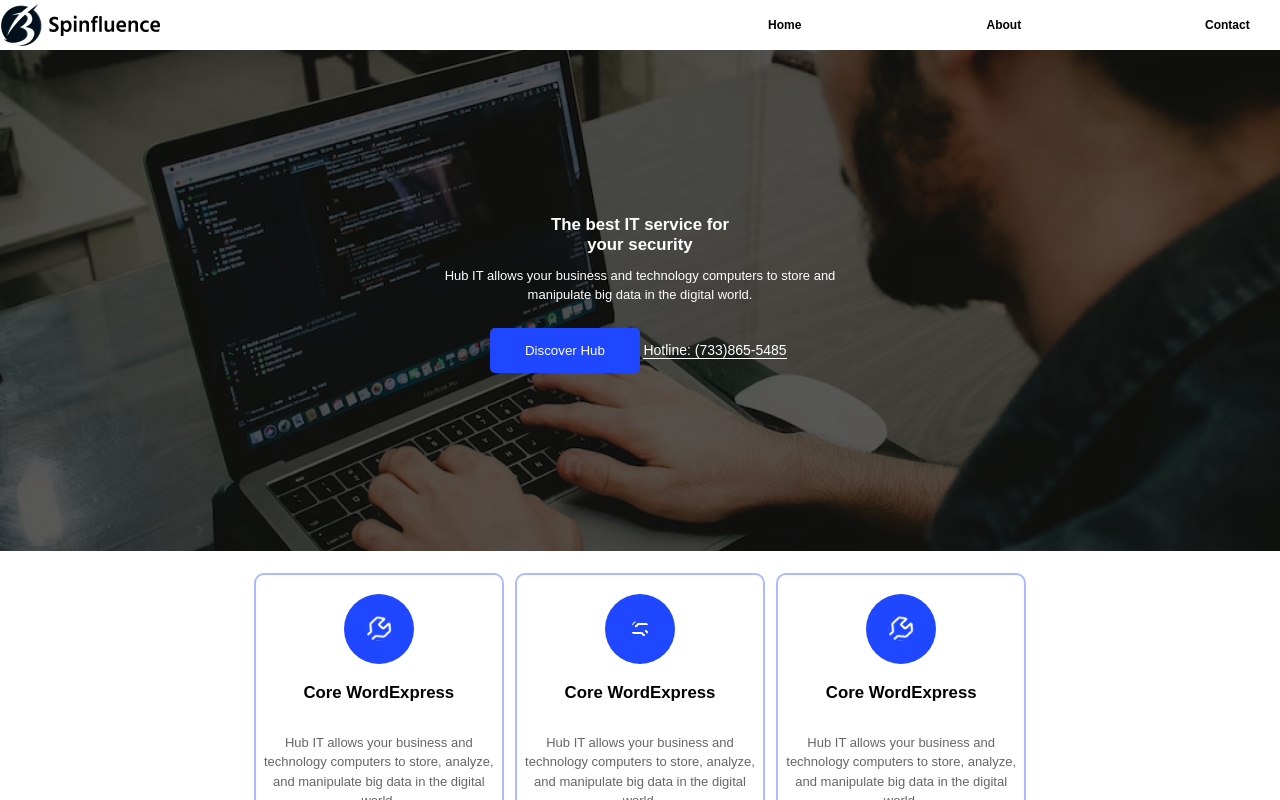
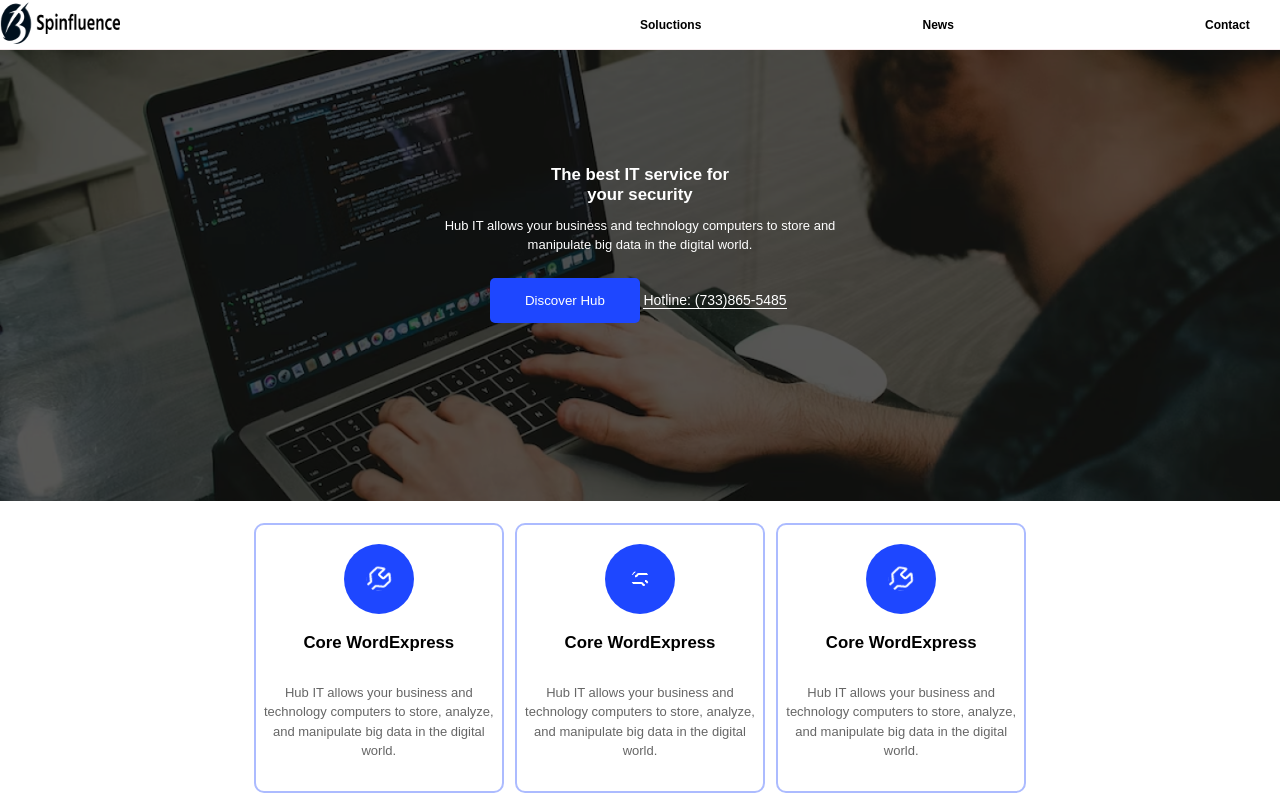
Before and after one commit to jvmartinsdaSilva/it_page, a Next.js app: page / in a window 1280 px wide. Shown: the top 800 px of the page. Built offline with nearby package versions, Linux system fonts and the light colour scheme; a web font is replaced by a local one.

Commit message:
Config header navegation

```diff
--- a/src/Themes/Global.ts
+++ b/src/Themes/Global.ts
@@ -7,6 +7,11 @@ export const GlobalStyle = createGlobalStyle`
         box-sizing: border-box;
     }
 
+    html{
+        scroll-behavior: smooth;
+        scroll-padding-top: 3.5em;
+    }
+
     body{
         background: ${props => props.theme.Colors.White};
         font-family: sans-serif;
--- a/src/components/CompanySection/index.tsx
+++ b/src/components/CompanySection/index.tsx
@@ -9,7 +9,7 @@ import { Theme } from "@/Themes/Theme"
 
 export const CompanySection = () => {
     return(
-        <S.Container>
+        <S.Container id="soluctions">
             <S.ImgContainer>
                 <Image
                 src="/company/image1.png"
--- a/src/components/ContactSection/index.tsx
+++ b/src/components/ContactSection/index.tsx
@@ -7,10 +7,10 @@ import { ButtonPill } from "../Buttons/Pill"
 
 export const ContactContainer = () => {
     return (
-        <S.Container>
+            <S.Container id="contact">
                 <S.Modal>
                     <S.TextContainer>
-                    <SubTitle color={Theme.Colors.white} size="1em">
+                        <SubTitle color={Theme.Colors.white} size="1em" >
                             Ready to get started? <br />
                             Get your Finance out of the way
                         </SubTitle>
--- a/src/components/Header/index.tsx
+++ b/src/components/Header/index.tsx
@@ -4,9 +4,12 @@ import * as S from "./style"
 
 
 export const Header = () => {
-    return(
+    return (
         <S.HeaderContainer>
-            <LogoSpinfluence />
+            <a href="#home">
+                <LogoSpinfluence />
+
+            </a>
             <Navegation />
         </S.HeaderContainer>
     )
--- a/src/components/Header/style.tsx
+++ b/src/components/Header/style.tsx
@@ -6,4 +6,8 @@ export const HeaderContainer = styled.header`
     height: 50px;
     align-items: center;
     justify-content: space-between;
+    position: fixed;
+    z-index: 3;
+    background: ${props => props.theme.Colors.white};
+    border-bottom: 1px solid ${props => props.theme.Colors.light_white};
 `
--- a/src/components/HomeSection/index.tsx
+++ b/src/components/HomeSection/index.tsx
@@ -8,9 +8,9 @@ import { Theme } from "@/Themes/Theme"
 
 export const HomeSection = () => {
     return(
-        <S.Container>
+        <S.Container id="home">
             <S.Content>
-                <SubTitle color={Theme.Colors.white}>
+                <SubTitle color={Theme.Colors.white} size=".7em">
                     The best IT service for <br/>
                     your security
                 </SubTitle>
--- a/src/components/LogoSpinfluence/index.tsx
+++ b/src/components/LogoSpinfluence/index.tsx
@@ -7,7 +7,7 @@ export const LogoSpinfluence = () => {
     return(
             <Image
             alt="logo"
-            width={160}
+            width={120}
             height={46}
             src="/Logo.png" />
 
--- a/src/components/Navegation/index.tsx
+++ b/src/components/Navegation/index.tsx
@@ -3,9 +3,9 @@ import * as S from "./style"
 export const Navegation = () => {
     return(
         <S.Nav>
-            <S.NavItem>Home</S.NavItem>
-            <S.NavItem>About</S.NavItem>
-            <S.NavItem>Contact</S.NavItem>
+            <S.NavItem href="#soluctions">Soluctions </S.NavItem>
+            <S.NavItem href="#news">News</S.NavItem>
+            <S.NavItem href="#contact">Contact</S.NavItem>
         </S.Nav>
     )
 }
--- a/src/components/Navegation/style.ts
+++ b/src/components/Navegation/style.ts
@@ -3,18 +3,22 @@ import { styled } from "styled-components";
 
 export const Nav = styled.nav`
     display: flex;
-    width: 40%;
+    width: 50%;
     align-items: center;
     justify-content: space-between;
+
 `
-export const NavItem = styled.span`
+export const NavItem = styled.a`
     width: 75px;
     font-size: 12px;
     font-weight: 600;
     color: ${props => props.theme.Colors.black};
     cursor: pointer;
+    text-decoration: none;
 
-
+    a{
+        color: inherit;
+    }
 
     &:hover{
         color: ${props => props.theme.Colors.blue};
--- a/src/components/NewsSections/index.tsx
+++ b/src/components/NewsSections/index.tsx
@@ -6,7 +6,7 @@ import { Theme } from "@/Themes/Theme"
 
 export const NewsSection = () => {
     return (
-        <S.Container>
+        <S.Container id="news">
             <SubTitle color={Theme.Colors.black} size="1.5em">Last News</SubTitle>
             <S.NewsList>
                 <CardNews
--- a/src/components/SoluctionsSection/index.tsx
+++ b/src/components/SoluctionsSection/index.tsx
@@ -8,7 +8,7 @@ import { Theme } from "@/Themes/Theme"
 
 export const SoluctionSecetion = () => {
     return(
-        <S.Container>
+        <S.Container >
             <S.Title>
                 <SubTitle size="1em" color={Theme.Colors.medium_black}>IT solutions foryour business.</SubTitle>
                 <Description color={Theme.Colors.medium_black}>Hub IT allows your business and technology computers to store, transmit, analyze,and manipulate big data in the digital world</Description>
```
Lines whose indentation alone changed are shown as unchanged.
